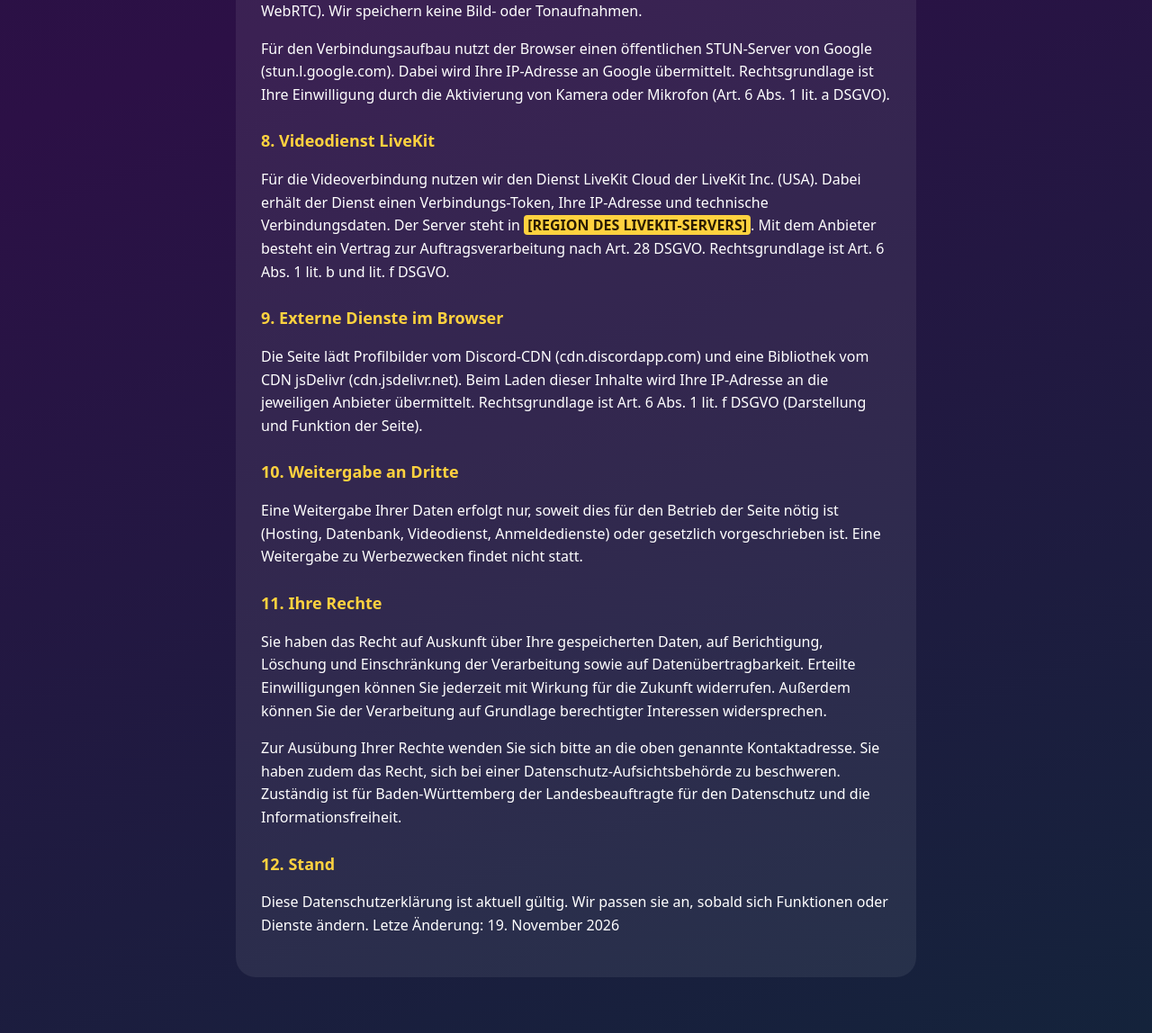
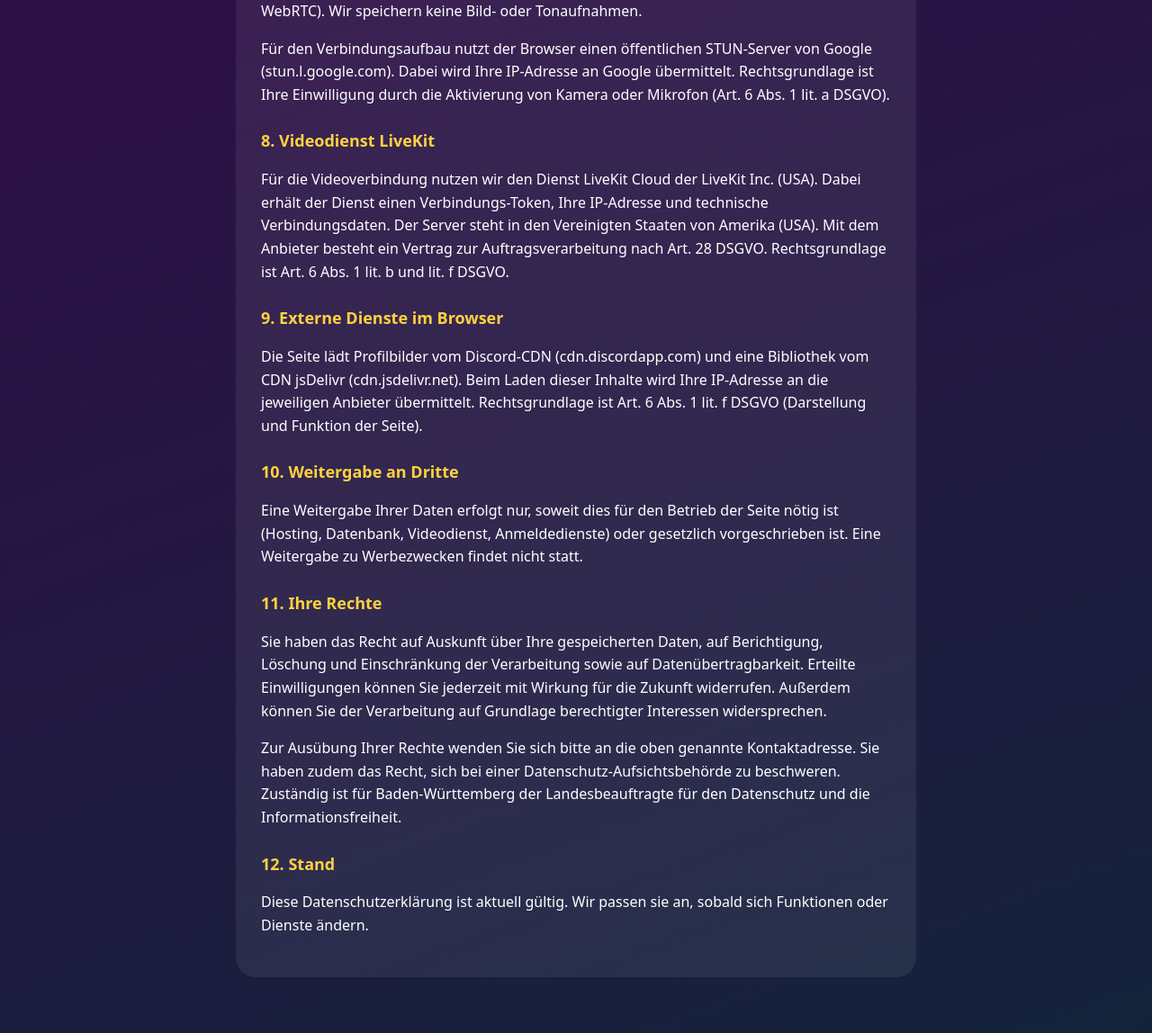
Before and after one commit to blackKittys3890/Kittysquiz, a PHP site: page /datenschutz.php in a window 1280 px wide. Shown: the part 2064-3212 px from the top of the page at 90% size. Run offline with PHP 8.4, Linux system fonts and the light colour scheme.

Commit message:
feat: Update Datenschutzerklärung to version 1.4 with revised hosting details

```diff
--- a/datenschutz.php
+++ b/datenschutz.php
@@ -1,5 +1,5 @@
 <?php
-// Version 1.3
+// Version 1.4
 ?>
 <!DOCTYPE html>
 <html lang="de">
@@ -123,7 +123,7 @@
         <p>
             Für die Videoverbindung nutzen wir den Dienst LiveKit Cloud der LiveKit Inc. (USA). Dabei erhält der Dienst
             einen Verbindungs-Token, Ihre IP-Adresse und technische Verbindungsdaten. Der Server steht in
-            <span class="platzhalter">[REGION DES LIVEKIT-SERVERS]</span>. Mit dem Anbieter besteht ein Vertrag zur
+            den Vereinigten Staaten von Amerika (USA). Mit dem Anbieter besteht ein Vertrag zur
             Auftragsverarbeitung nach Art. 28 DSGVO. Rechtsgrundlage ist Art. 6 Abs. 1 lit. b und lit. f DSGVO.
         </p>
 
@@ -156,9 +156,8 @@
         <h2>12. Stand</h2>
         <p>
             Diese Datenschutzerklärung ist aktuell gültig. Wir passen sie an, sobald sich Funktionen oder Dienste ändern.
-            Letze Änderung: 19. November 2026
         </p>
     </div>
 </body>
 </html>
-<!-- Version 1.3 -->
+<!-- Version 1.4 -->
```
